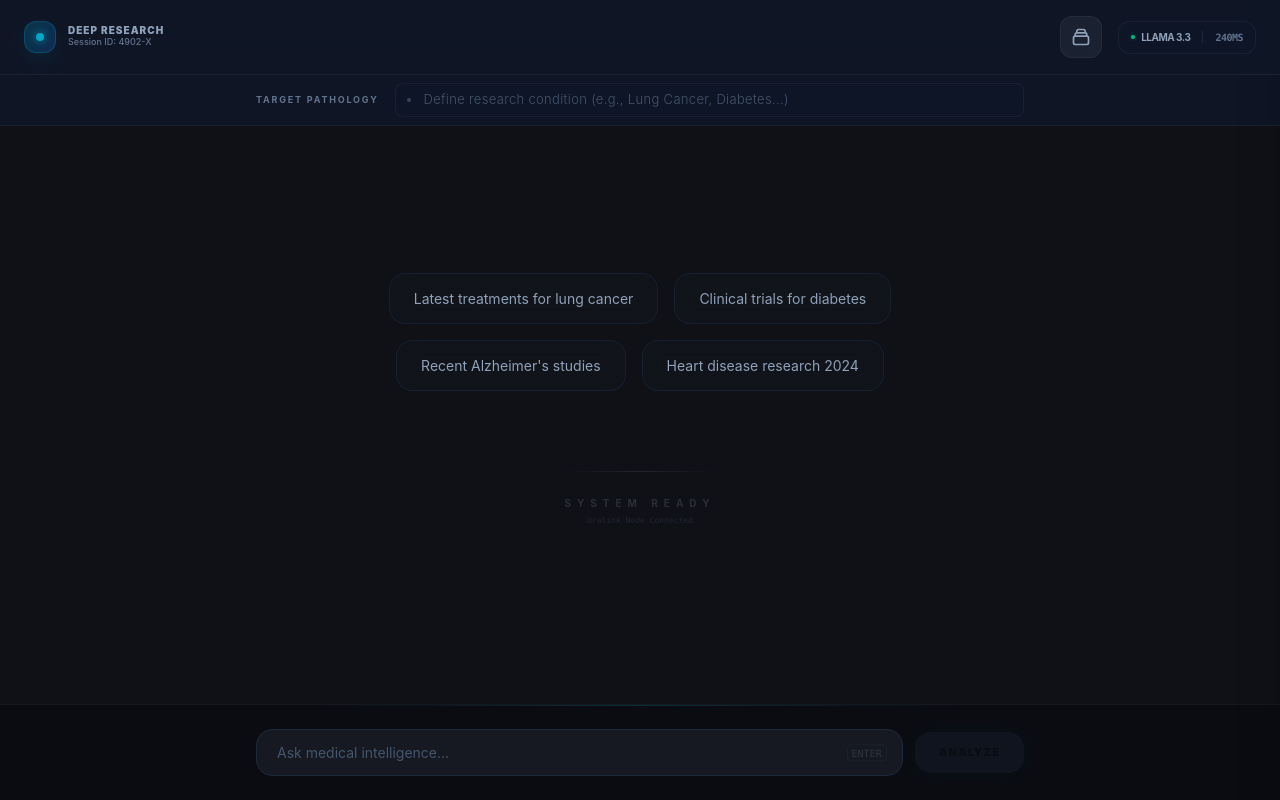
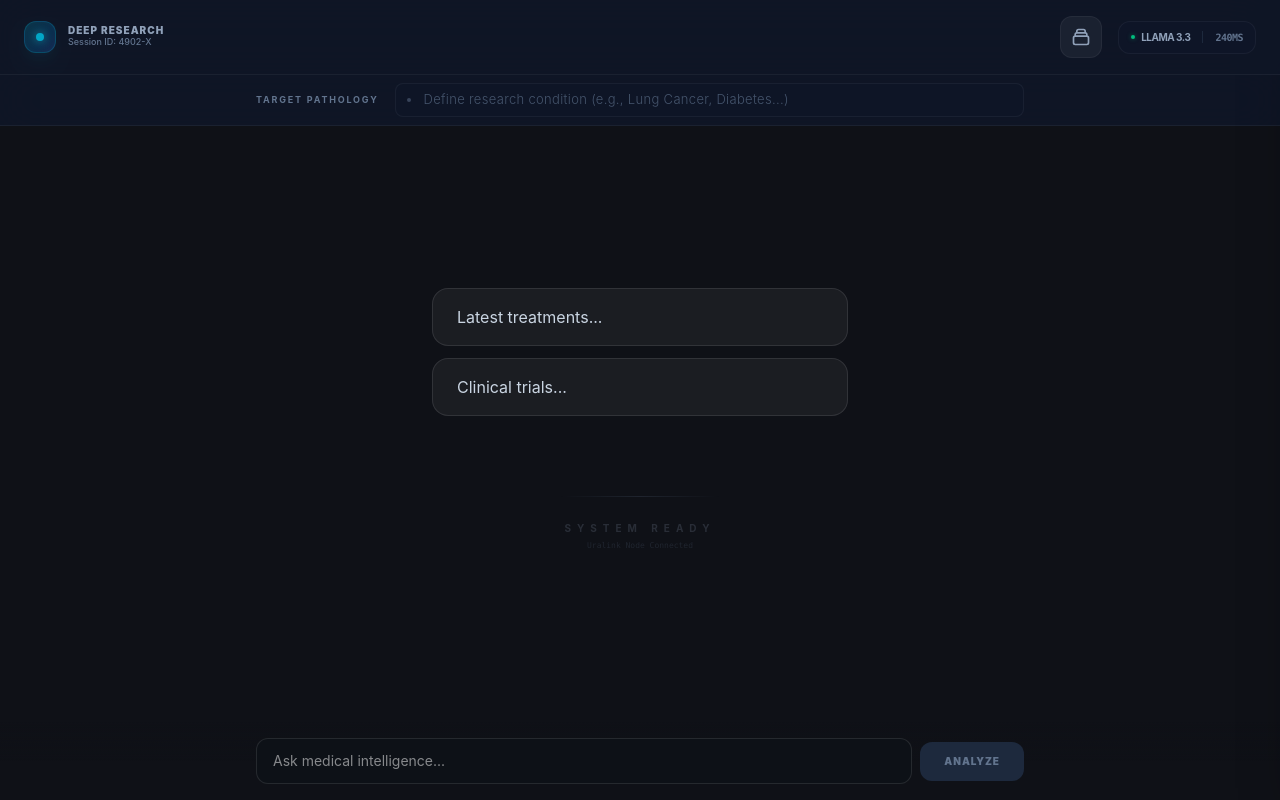
Before and after one commit to nehasingh10985-a11y/uralink, a React app in the folder frontend/: page / in a window 1280 px wide. Built offline with nearby package versions, Linux system fonts and the light colour scheme; the HTML template or start-up script is replaced by a standard one.

Commit message:
again do some changes

```diff
--- a/frontend/src/App.jsx
+++ b/frontend/src/App.jsx
@@ -1,4 +1,4 @@
-import { useState, useEffect, useCallback } from "react"; // 1. useCallback import kiya
+import { useState, useEffect, useCallback } from "react";
 import { v4 as uuidv4 } from "uuid";
 import Header from "./components/Header";
 import DiseaseBar from "./components/DiseaseBar";
@@ -31,7 +31,6 @@ export default function App() {
     setQuery("");
   };
 
-  // --- OPTIMIZED: Memoized Toggle Logic ---
   const handleToggleSave = useCallback((paper, showToast = true) => {
     setSavedPapers((prev) => {
       const paperUniqueKey = paper.doi || paper.title;
@@ -55,32 +54,41 @@ export default function App() {
         return prev.filter((p) => (p.doi || p.title) !== paperUniqueKey);
       } else {
         if (showToast) toast.success("Saved to Workbench", toastConfig);
-        // Note: isSidebarOpen toggle yahan callback ke bahar effect handle karega
         return [...prev, paper];
       }
     });
-  }, []); // Empty array matlab identity stable rahegi
+  }, []);
 
-  // --- NEW: Memoized Sidebar Toggle ---
   const handleToggleWorkbench = useCallback(() => {
     setIsSidebarOpen((prev) => !prev);
   }, []);
 
   return (
+    // 'h-screen' zaroori hai taaki app mobile screen ke andar rahe
     <div className="flex h-screen bg-[#0f1117] text-gray-200 font-sans overflow-hidden relative">
-      <Toaster position="bottom-right" reverseOrder={false} />
+      <Toaster position="top-right" reverseOrder={false} />
 
+      {/* Main Container */}
       <div
-        className={`flex flex-col flex-1 transition-all duration-500 ${isSidebarOpen ? "mr-0 lg:mr-96" : "mr-0"}`}
+        className={`flex flex-col flex-1 min-w-0 transition-all duration-500 relative ${
+          isSidebarOpen ? "lg:mr-96" : "mr-0"
+        }`}
       >
-        {/* Memoized Header will not re-render on query state change */}
+        {/* Header - Fixed at top */}
         <Header
           onToggleWorkbench={handleToggleWorkbench}
           savedCount={savedPapers.length}
         />
 
+        {/* Content Area - Scrollable */}
+        <div className="flex-1 flex flex-col overflow-hidden">
+          {/* DiseaseBar - Mobile par tight padding */}
+          <div className="px-2 md:px-0">
             <DiseaseBar disease={disease} setDisease={setDisease} />
+          </div>
 
+          {/* ChatArea - Iska apna internal scroll hona chahiye */}
+          <div className="flex-1 overflow-y-auto custom-scrollbar">
             <ChatArea
               messages={messages}
               loadingPhase={loadingPhase}
@@ -89,7 +97,11 @@ export default function App() {
               savedPapers={savedPapers}
               onToggleSave={handleToggleSave}
             />
+          </div>
+        </div>
 
+        {/* InputBar - Mobile par bottom par fixed rahega */}
+        <div className="p-2 md:p-4 bg-[#0f1117] border-t border-white/5">
           <InputBar
             query={query}
             setQuery={setQuery}
@@ -97,7 +109,16 @@ export default function App() {
             loading={loadingPhase !== null}
           />
         </div>
+      </div>
 
+      {/* Sidebar - Mobile par Overlay ban jayega, Desktop par Push karega */}
+      <div
+        className={`
+        fixed top-0 right-0 h-full z-[60] transition-transform duration-300
+        ${isSidebarOpen ? "translate-x-0" : "translate-x-full"}
+        lg:relative lg:translate-x-0 ${isSidebarOpen ? "lg:w-96" : "lg:w-0"}
+      `}
+      >
         <WorkbenchSidebar
           isOpen={isSidebarOpen}
           setIsOpen={setIsSidebarOpen}
@@ -105,5 +126,14 @@ export default function App() {
           onRemove={handleToggleSave}
         />
       </div>
+
+      {/* Mobile Overlay - Jab sidebar khule toh background dark ho jaye */}
+      {isSidebarOpen && (
+        <div
+          className="fixed inset-0 bg-black/50 z-[55] lg:hidden"
+          onClick={() => setIsSidebarOpen(false)}
+        />
+      )}
+    </div>
   );
 }
--- a/frontend/src/components/InputBar.jsx
+++ b/frontend/src/components/InputBar.jsx
@@ -2,53 +2,30 @@ import React from "react";
 
 export default function InputBar({ query, setQuery, onSubmit, loading }) {
   return (
-    <div className="bg-[#0b0d12]/95 backdrop-blur-md border-t border-white/5 px-4 py-4 md:py-6 relative overflow-hidden">
-      {/* Subtle background glow to connect with the "Neural" theme */}
-      <div className="absolute top-0 left-1/2 -translate-x-1/2 w-1/2 h-[1px] bg-gradient-to-r from-transparent via-cyan-500/20 to-transparent" />
+    <div className="fixed bottom-0 left-0 right-0 p-4 bg-gradient-to-t from-[#0f1117] via-[#0f1117] to-transparent z-40">
+      {/* Container: Content ko center mein rakhega */}
+      <div className="max-w-3xl mx-auto flex gap-2 items-center">
+        {/* Input Field */}
+        <input
+          value={query}
+          onChange={(e) => setQuery(e.target.value)}
+          onKeyDown={(e) => e.key === "Enter" && onSubmit()}
+          className="flex-1 bg-[#0d1117] border border-white/10 rounded-xl px-4 py-3 text-sm text-white focus:outline-none focus:border-cyan-500/50 transition-colors"
+          placeholder="Ask medical intelligence..."
+          disabled={loading}
+        />
 
-      <div className="max-w-3xl mx-auto flex gap-3 items-center">
-        {/* 1. Enhanced Input Field */}
-        <div className="relative flex-1 group">
-          <input
-            className="w-full bg-[#161922] border border-slate-800 focus:border-cyan-500/40 rounded-2xl px-5 py-3 text-[14px] text-slate-200 placeholder:text-slate-600 outline-none transition-all duration-300 group-hover:bg-[#1c202b] focus:shadow-[0_0_20px_rgba(6,182,212,0.05)]"
-            placeholder="Ask medical intelligence..."
-            value={query}
-            onChange={(e) => setQuery(e.target.value)}
-            onKeyDown={(e) => e.key === "Enter" && !loading && onSubmit()}
-          />
-
-          {/* Dynamic Loading Indicator */}
-          {loading ? (
-            <div className="absolute right-4 top-1/2 -translate-y-1/2">
-              <div className="w-4 h-4 border-2 border-cyan-500/20 border-t-cyan-400 rounded-full animate-spin" />
-            </div>
-          ) : (
-            <div className="hidden md:flex absolute right-4 top-1/2 -translate-y-1/2 items-center gap-1 opacity-20 group-focus-within:opacity-40 transition-opacity">
-              <span className="text-[10px] font-mono text-slate-400 border border-slate-700 px-1 rounded whitespace-nowrap">
-                ENTER
-              </span>
-            </div>
-          )}
-        </div>
-
-        {/* 2. Sharp Action Button */}
+        {/* Analyze Button */}
         <button
           onClick={onSubmit}
           disabled={loading || !query.trim()}
-          className="
-            relative group/btn overflow-hidden
-            bg-cyan-500 hover:bg-cyan-400
-            disabled:bg-slate-800 disabled:opacity-30
-            text-[#0a0f1a] font-black text-[11px] uppercase tracking-widest
-            px-6 py-3 rounded-2xl
-            transition-all active:scale-95
-            shadow-[0_0_20px_rgba(6,182,212,0.1)]
-          "
+          className={`px-6 py-3 rounded-xl font-black text-[10px] uppercase tracking-widest transition-all ${
+            loading || !query.trim()
+              ? "bg-slate-800 text-slate-500 cursor-not-allowed"
+              : "bg-cyan-600 text-white shadow-lg shadow-cyan-500/20 active:scale-95"
+          }`}
         >
-          <span className="relative z-10">{loading ? "Wait" : "Analyze"}</span>
-
-          {/* Subtle button shine animation on hover */}
-          <div className="absolute inset-0 bg-gradient-to-r from-transparent via-white/20 to-transparent -translate-x-full group-hover/btn:translate-x-full transition-transform duration-700" />
+          {loading ? "Analyzing..." : "Analyze"}
         </button>
       </div>
     </div>
--- a/frontend/src/components/WelcomeScreen.jsx
+++ b/frontend/src/components/WelcomeScreen.jsx
@@ -19,29 +19,10 @@ export default function WelcomeScreen({ setQuery }) {
     >
       <div className="w-full max-w-2xl mx-auto pointer-events-auto">
         {/* Responsive Chip Grid */}
-        <div className="flex flex-wrap items-center justify-center gap-3 md:gap-4">
-          {suggestions.map((s) => (
-            <button
-              key={s}
-              onClick={() => setQuery(s)}
-              className="
-                w-full sm:w-auto        /* Mobile pe full width, tablet+ pe auto width */
-                px-6 py-3.5
-                rounded-2xl
-                border border-slate-800/60
-                bg-[#161922]/40
-                text-[13px] md:text-[14px]
-                text-slate-400
-                hover:border-cyan-500/40
-                hover:text-cyan-400
-                hover:bg-cyan-500/5
-                hover:shadow-[0_0_20px_rgba(6,182,212,0.05)]
-                transition-all duration-300
-                active:scale-95
-                backdrop-blur-md
-              "
-            >
-              {s}
+        <div className="flex flex-col gap-3 w-full max-w-md mx-auto px-4 mt-10">
+          {["Latest treatments...", "Clinical trials..."].map((text) => (
+            <button className="w-full py-4 px-6 rounded-2xl bg-white/5 border border-white/10 text-slate-300 text-sm md:text-base hover:bg-white/10 transition-all text-left">
+              {text}
             </button>
           ))}
         </div>
```
Lines whose indentation alone changed are shown as unchanged.
